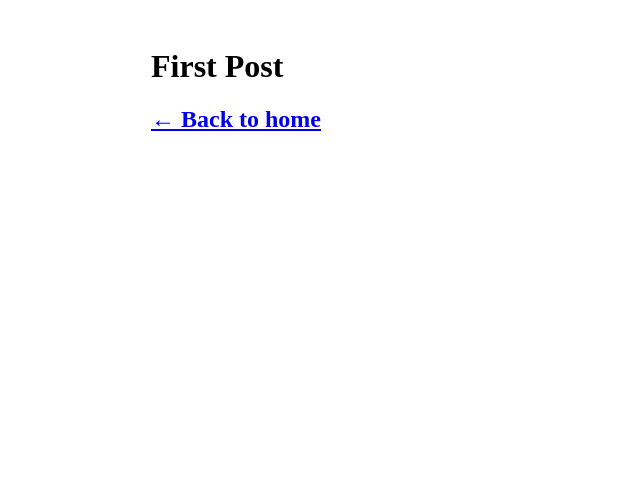
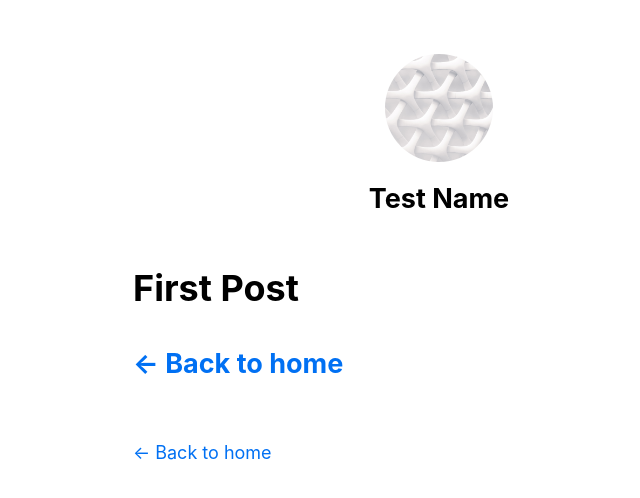
Before and after one commit to juansaav/nextjs-demo, a Next.js app: page /posts/first-post in a window 1280 px wide. Shown: the top 498 px of the page, without its empty margins (201-841 px from the left). Built offline with nearby package versions, Linux system fonts and the light colour scheme.

Commit message:
Finish assets and metadata chapter

```diff
--- a/components/layout.js
+++ b/components/layout.js
@@ -1,5 +1,69 @@
+import Head from 'next/head';
+import Image from 'next/image';
 import styles from './layout.module.css';
+import utilStyles from '../styles/utils.module.css';
+import Link from 'next/link';
 
-export default function Layout({ children }) {
-  return <div className={styles.container}>{children}</div>;
+const name = 'Test Name';
+export const siteTitle = 'Next.js Sample Website';
+
+export default function Layout({ children, home }) {
+  return (
+    <div className={styles.container}>
+      <Head>
+        <link rel="icon" href="/favicon.ico" />
+        <meta
+          name="description"
+          content="Learn how to build a personal website using Next.js"
+        />
+        <meta
+          property="og:image"
+          content={`https://og-image.vercel.app/${encodeURI(
+            siteTitle,
+          )}.png?theme=light&md=0&fontSize=75px&images=https%3A%2F%2Fassets.vercel.com%2Fimage%2Fupload%2Ffront%2Fassets%2Fdesign%2Fnextjs-black-logo.svg`}
+        />
+        <meta name="og:title" content={siteTitle} />
+        <meta name="twitter:card" content="summary_large_image" />
+      </Head>
+      <header className={styles.header}>
+        {home ? (
+          <>
+            <Image
+              priority
+              src="/images/profile.jpg"
+              className={utilStyles.borderCircle}
+              height={144}
+              width={144}
+              alt=""
+            />
+            <h1 className={utilStyles.heading2Xl}>{name}</h1>
+          </>
+        ) : (
+          <>
+            <Link href="/">
+              <Image
+                priority
+                src="/images/profile.jpg"
+                className={utilStyles.borderCircle}
+                height={108}
+                width={108}
+                alt=""
+              />
+            </Link>
+            <h2 className={utilStyles.headingLg}>
+              <Link href="/" className={utilStyles.colorInherit}>
+                {name}
+              </Link>
+            </h2>
+          </>
+        )}
+      </header>
+      <main>{children}</main>
+      {!home && (
+        <div className={styles.backToHome}>
+          <Link href="/">← Back to home</Link>
+        </div>
+      )}
+    </div>
+  );
 }
--- a/components/layout.module.css
+++ b/components/layout.module.css
@@ -3,3 +3,13 @@
     padding: 0 1rem;
     margin: 3rem auto 6rem;
 }
+
+.header {
+    display: flex;
+    flex-direction: column;
+    align-items: center;
+}
+
+.backToHome {
+    margin: 3rem 0 0;
+}
--- a/pages/_app.js
+++ b/pages/_app.js
@@ -1,3 +1,5 @@
+import '../styles/global.css';
+
 export default function App({ Component, pageProps }) {
   return <Component {...pageProps} />;
 }
--- a/styles/global.css
+++ b/styles/global.css
@@ -2,31 +2,26 @@
 body {
   padding: 0;
   margin: 0;
-  font-family:
-    Inter,
-    -apple-system,
-    BlinkMacSystemFont,
-    Segoe UI,
-    Roboto,
-    Oxygen,
-    Ubuntu,
-    Cantarell,
-    Fira Sans,
-    Droid Sans,
-    Helvetica Neue,
-    sans-serif;
-}
-
-a {
-  color: inherit;
-  text-decoration: none;
+  font-family: -apple-system, BlinkMacSystemFont, Segoe UI, Roboto, Oxygen, Ubuntu,
+    Cantarell, Fira Sans, Droid Sans, Helvetica Neue, sans-serif;
+  line-height: 1.6;
+  font-size: 18px;
 }
 
 * {
   box-sizing: border-box;
 }
 
+a {
+  color: #0070f3;
+  text-decoration: none;
+}
+
+a:hover {
+  text-decoration: underline;
+}
+
 img {
   max-width: 100%;
-  height: auto;
+  display: block;
 }
--- /dev/null
+++ b/styles/utils.module.css
@@ -0,0 +1,52 @@
+.heading2Xl {
+    font-size: 2.5rem;
+    line-height: 1.2;
+    font-weight: 800;
+    letter-spacing: -0.05rem;
+    margin: 1rem 0;
+}
+
+.headingXl {
+    font-size: 2rem;
+    line-height: 1.3;
+    font-weight: 800;
+    letter-spacing: -0.05rem;
+    margin: 1rem 0;
+}
+
+.headingLg {
+    font-size: 1.5rem;
+    line-height: 1.4;
+    margin: 1rem 0;
+}
+
+.headingMd {
+    font-size: 1.2rem;
+    line-height: 1.5;
+}
+
+.borderCircle {
+    border-radius: 9999px;
+}
+
+.colorInherit {
+    color: inherit;
+}
+
+.padding1px {
+    padding-top: 1px;
+}
+
+.list {
+    list-style: none;
+    padding: 0;
+    margin: 0;
+}
+
+.listItem {
+    margin: 0 0 1.25rem;
+}
+
+.lightText {
+    color: #666;
+}
```
Also changed, not shown: pages/index.js (+11 -123 lines).
